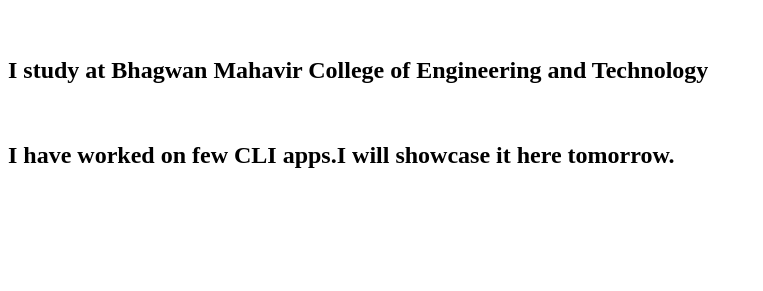
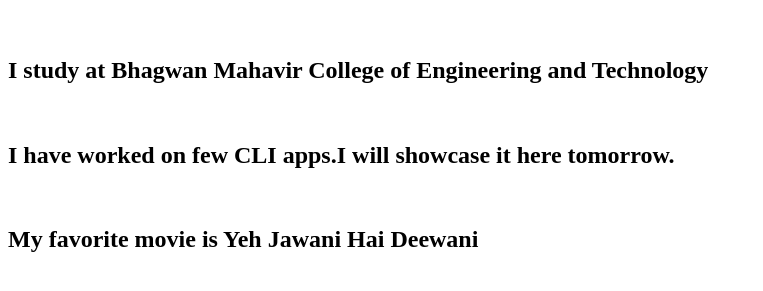
Before and after one commit to UnnatiShah07/unnatishah-site, a plain HTML site: page index.html in a window 1280 px wide. Shown: the part 61-352 px from the top of the page, without its empty margins (0-763 px from the left). Drawn offline with Linux system fonts and the light colour scheme.

Commit message:
docs: add movie

```diff
--- a/index.html
+++ b/index.html
@@ -8,6 +8,7 @@
 <body>
     <h1>Hey Welcome to my Portfolio</h1><br>
     <h2>I study at Bhagwan Mahavir College of Engineering and Technology</h2><br>
-    <h2>I have worked on few CLI apps.I will showcase it here tomorrow.</h2>
+    <h2>I have worked on few CLI apps.I will showcase it here tomorrow.</h2><br>
+    <h2>My favorite movie is Yeh Jawani Hai Deewani</h2>
 </body>
 </html>
```
